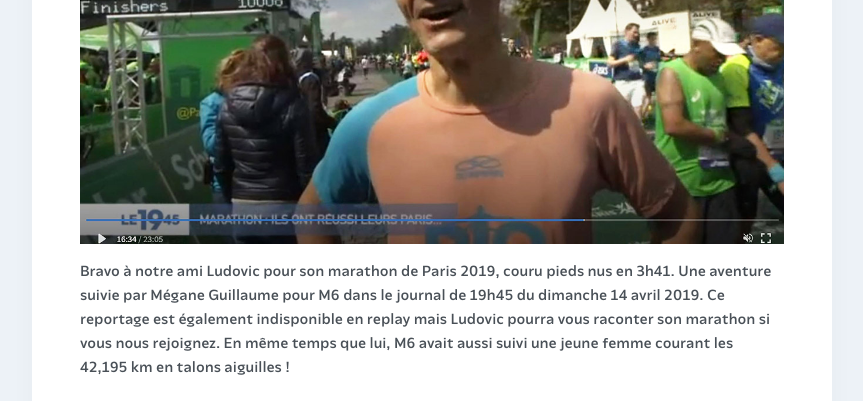
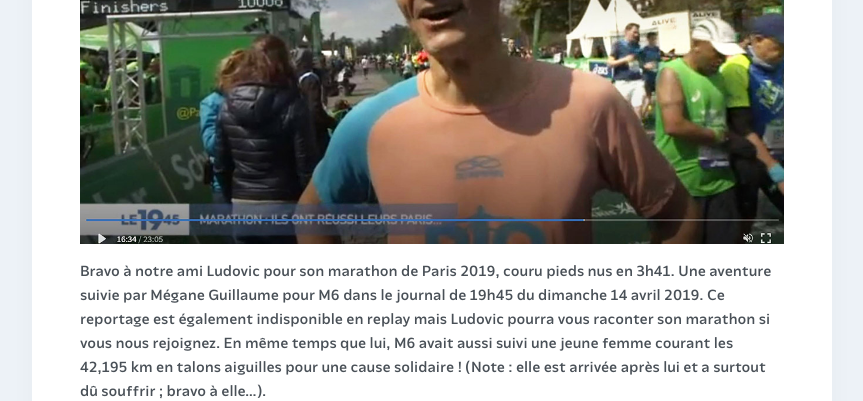
Before and after one commit to courirpaleo/courirpaleo.github.io, a Jekyll site: the page built from _pages-secondary/presse.md, in a window 1280 px wide and 900 px high, scrolled down 1086 px, cut to the strip 0-401 px from the top of the window. Shown: the whole strip, without its empty margins (208-1071 px from the left). Built offline with Jekyll 4.4.1, drawn with Linux system fonts in a browser that asks for light colours; some web fonts are replaced.

Commit message:
Update presse.md

```diff
--- a/_pages-secondary/presse.md
+++ b/_pages-secondary/presse.md
@@ -15,7 +15,7 @@ Lors d'une sortie découverte au parc Suzanne Lenglen de Paris en 2019 (voir pho
 
 ### M6 : un marathonien aux pieds nus
 ![Courir Paleo](/assets/images/CourirPaleo_M6_marathon_Ludovic_1200px.jpg)
-Bravo à notre ami Ludovic pour son marathon de Paris 2019, couru pieds nus en 3h41. Une aventure suivie par Mégane Guillaume pour M6 dans le journal de 19h45 du dimanche 14 avril 2019. Ce reportage est également indisponible en replay mais Ludovic pourra vous raconter son marathon si vous nous rejoignez. En même temps que lui, M6 avait aussi suivi une jeune femme courant les 42,195&nbsp;km en talons aiguilles&nbsp;!
+Bravo à notre ami Ludovic pour son marathon de Paris 2019, couru pieds nus en 3h41. Une aventure suivie par Mégane Guillaume pour M6 dans le journal de 19h45 du dimanche 14 avril 2019. Ce reportage est également indisponible en replay mais Ludovic pourra vous raconter son marathon si vous nous rejoignez. En même temps que lui, M6 avait aussi suivi une jeune femme courant les 42,195&nbsp;km en talons aiguilles pour une cause solidaire&nbsp;! (Note&nbsp;: elle est arrivée après lui et a surtout dû souffrir&nbsp;; bravo à elle...).
 
 
 ### Kaizen&nbsp;: «&nbsp;Pieds nus pour renouer avec la Terre&nbsp;»
```
